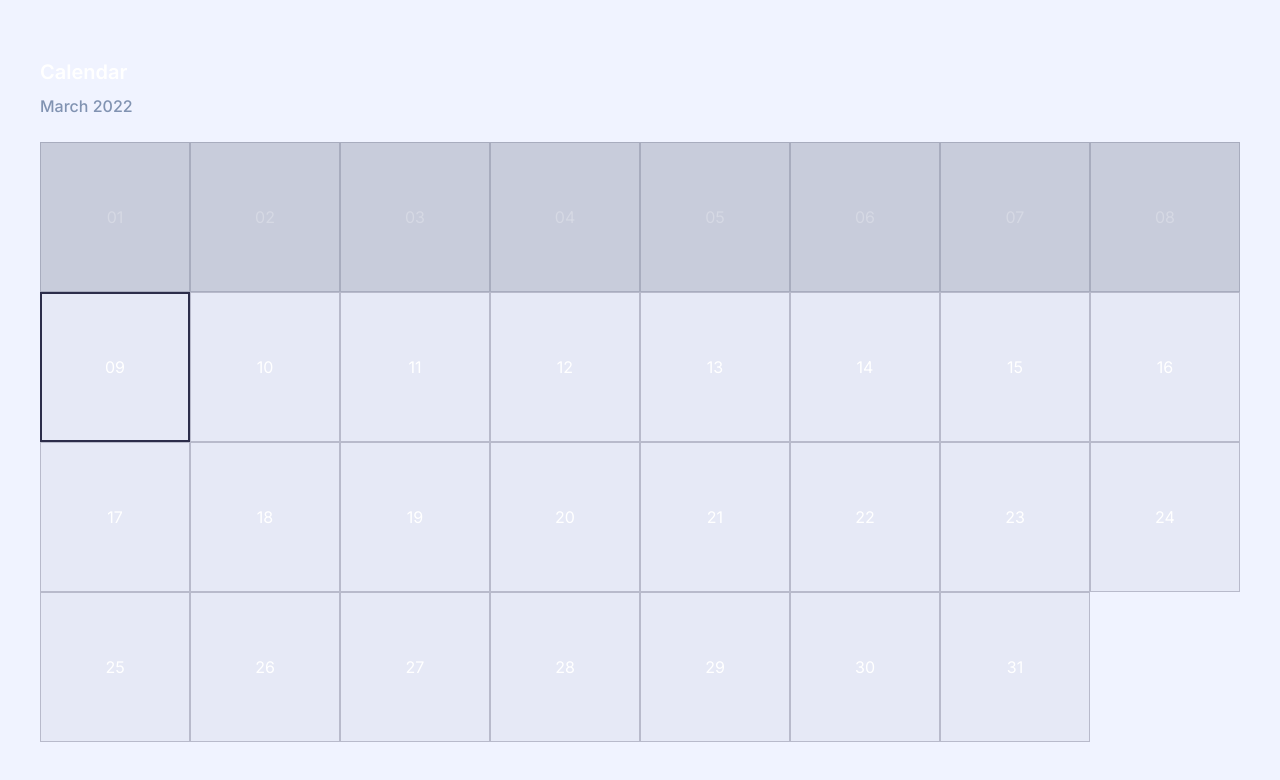
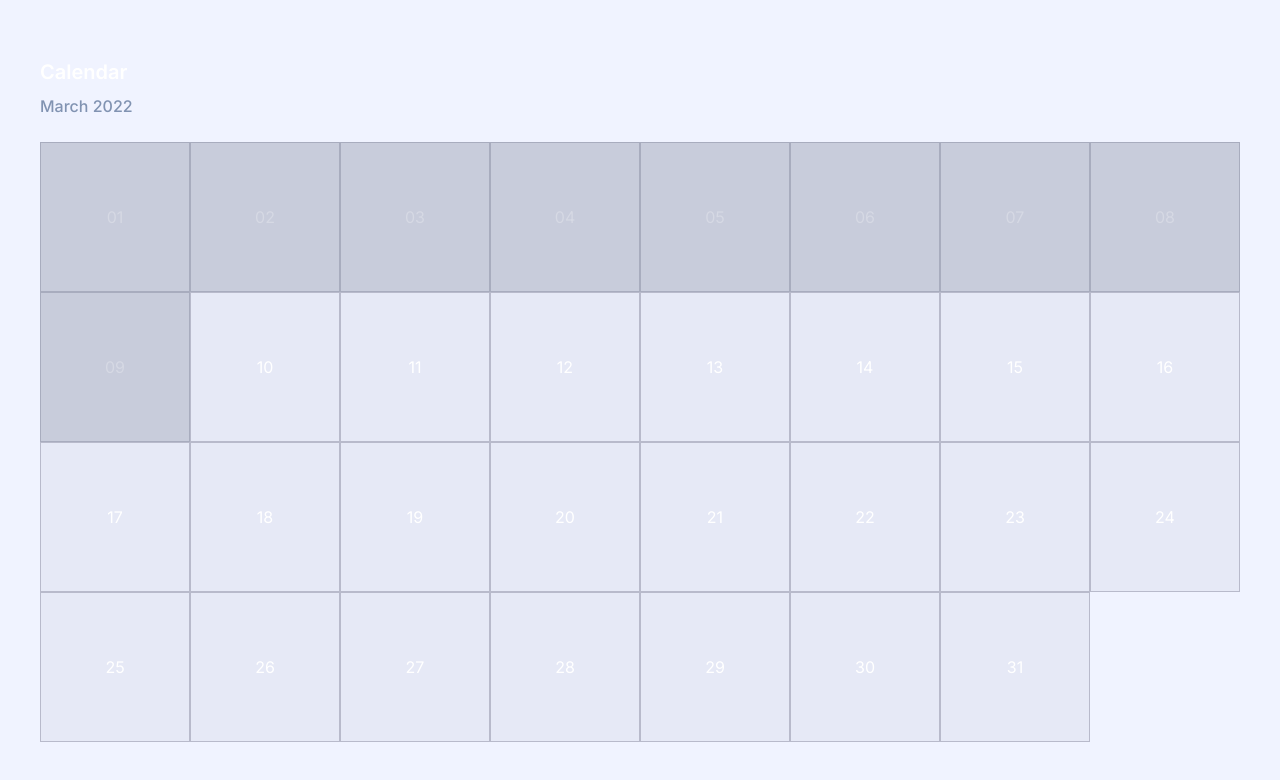
Before and after one commit to ruthv1k/ingen, a Next.js app: page / in a window 1280 px wide. Shown: the top 780 px of the page. Built offline with nearby package versions, Linux system fonts and the light colour scheme.

Commit message:
I-1: Update tasks card
- Updated styling to remove scrollbar when there are no tasks

```diff
--- a/components/tasks.tsx
+++ b/components/tasks.tsx
@@ -28,7 +28,7 @@ const Tasks: React.FC<Props> = ({ tasks, date, markAsDone }) => {
           ? `Tomorrow's Tasks`
           : `Tasks on ${date}`}
       </h1>
-      <ul className="list-none overflow-y-scroll md:max-h-[400px] md:pr-4">
+      <ul className={`list-none ${filteredTasks.length > 3 ? 'overflow-y-scroll md:max-h-[400px]' : '' } md:pr-4`}>
         {filteredTasks.length > 0 ? (
           filteredTasks.map((task) => (
             <li
--- a/pages/index.tsx
+++ b/pages/index.tsx
@@ -99,7 +99,7 @@ const Home: NextPage = () => {
                   value={day + '/' + currentMonth + '/' + currentYear}
                   onClick={handlePopup}
                   className={`absolute top-0 left-0 z-0 flex h-full w-full items-center justify-center bg-white/30 transition-all duration-150 ease-linear  ${
-                    day == today
+                    day === today
                       ? 'border-2 border-light-theme-primary/50 hover:font-semibold hover:text-light-theme-primary dark:border-dark-theme-primary dark:bg-dark-theme-primary/5 dark:text-white dark:hover:bg-dark-theme-primary/50'
                       : day > today
                       ? 'border border-light-theme-primary/50 hover:border-light-theme-primary/25 hover:font-semibold hover:text-light-theme-primary dark:border-dark-theme-primary/25 dark:bg-dark-theme-primary/5 dark:text-white dark:hover:border-dark-theme-primary  dark:hover:bg-dark-theme-primary/50'
```
